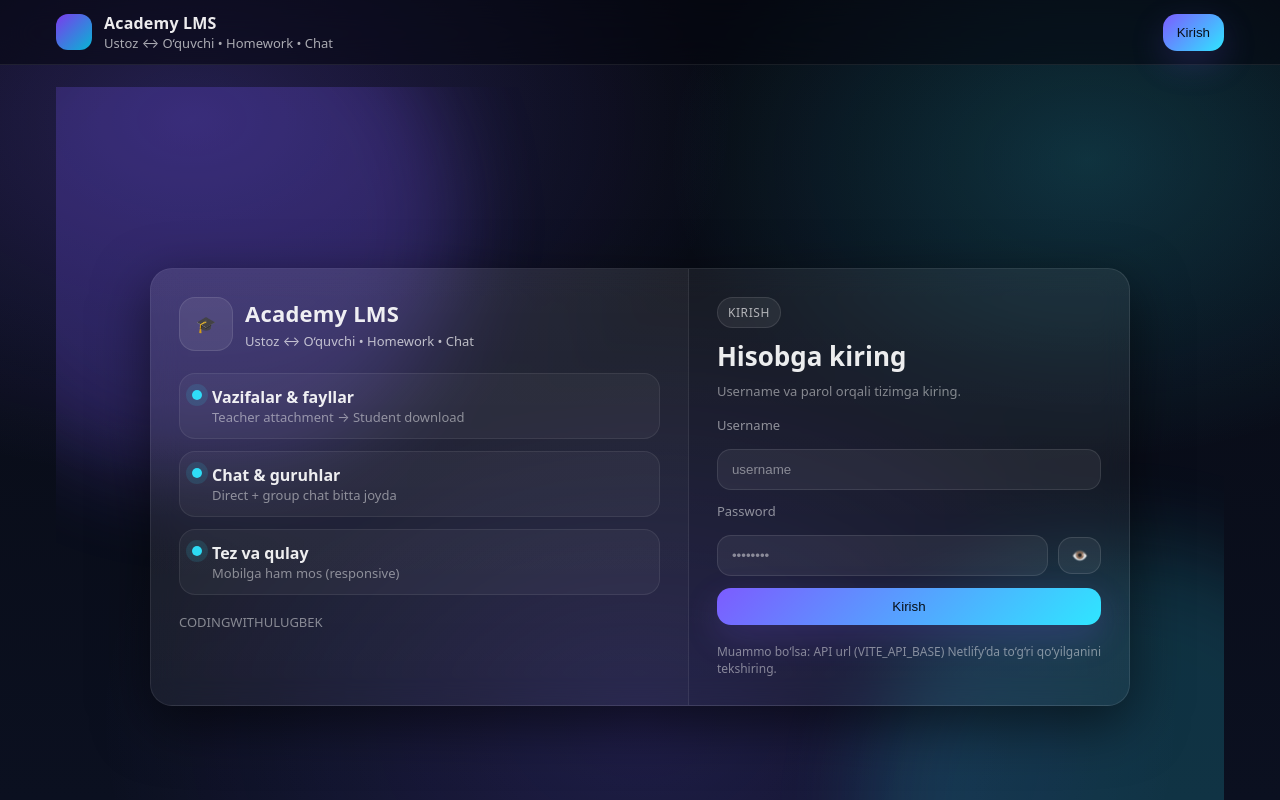
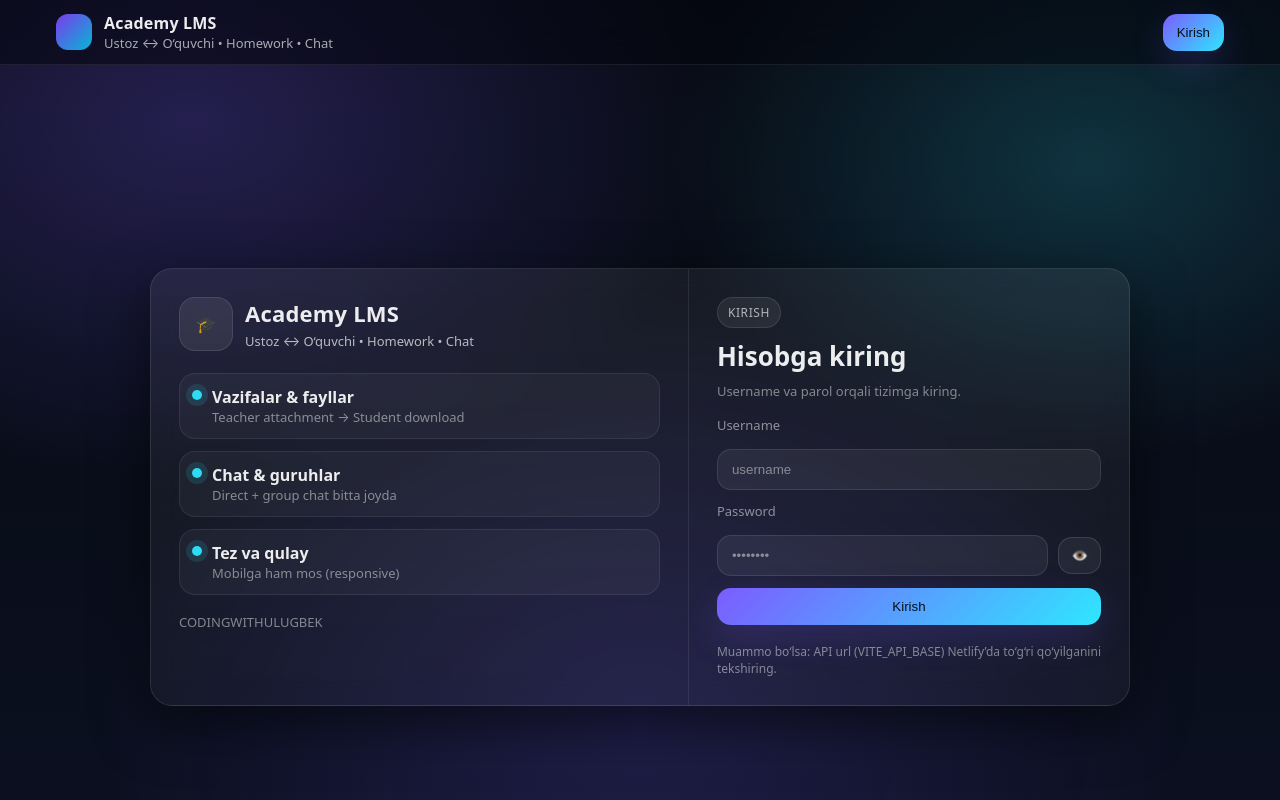
Before and after one commit to codingwithzafar/LMS, a Vue app in the folder frontend/: page /login in a window 1280 px wide. Shown: the top 800 px of the page. Built offline with nearby package versions, Linux system fonts and the light colour scheme; no server answers.

Commit message:
Remove login extra background, use global body theme

```diff
--- a/frontend/src/views/LoginView.vue
+++ b/frontend/src/views/LoginView.vue
@@ -1,9 +1,6 @@
 <template>
   <div class="login-page">
     <!-- background blobs -->
-    <div class="blob b1"></div>
-    <div class="blob b2"></div>
-
     <div class="wrap card">
       <div class="left">
         <div class="brand">
@@ -115,12 +112,13 @@ async function onSubmit() {
 
 <style scoped>
 .login-page {
-  min-height: calc(100vh - 0px);
+  min-height: 100vh;
   display: grid;
   place-items: center;
   padding: 26px 16px;
-  position: relative;
-  overflow: hidden;
+
+  /* ✅ Eng muhimi: body foni ko‘rinsin */
+  background: transparent;
 }
 
 .blob {
@@ -169,7 +167,7 @@ async function onSubmit() {
 .left {
   padding: 28px;
   border-right: 1px solid rgba(255, 255, 255, .08);
-  background: linear-gradient(180deg, rgba(255, 255, 255, .04), rgba(255, 255, 255, .02));
+  background: transparent;
 }
 
 .right {
```
